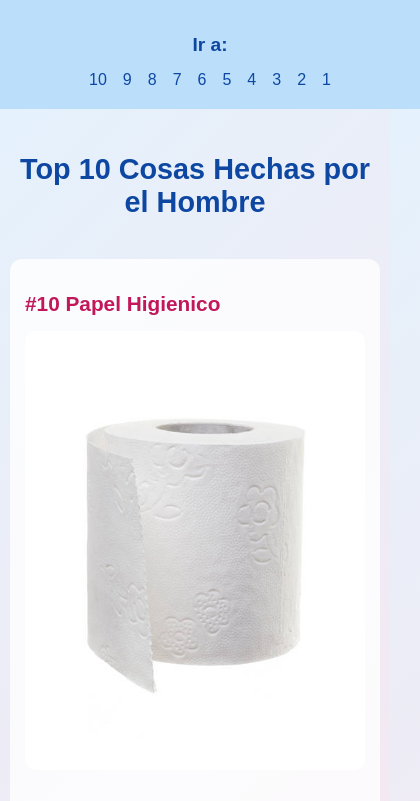
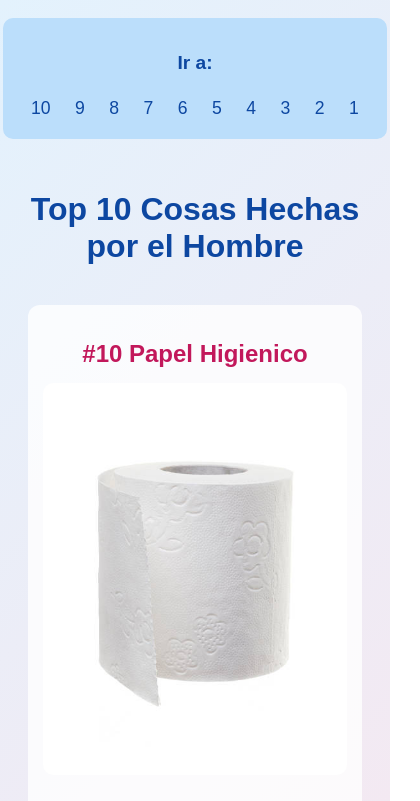
Before and after one commit to JaviCace/Si, a plain HTML site: page index.html in a window 390 px wide. Shown: the top 801 px of the page, 420 px wide, since content can reach past the window. Drawn offline with Linux system fonts and the light colour scheme.

Commit message:
Revert "afasdsdf"
This reverts commit af592f608217639300d8a1a44ceabb6583bfdc47.

```diff
--- a/estilo.css
+++ b/estilo.css
@@ -1,15 +1,14 @@
 body {
   font-family: Arial, sans-serif;
-  margin: 0;
-  padding: 0;
+  display: flex;
+  justify-content: center;
   background: linear-gradient(135deg, #e3f2fd, #fce4ec);
   color: #222;
 }
 
 .content {
   max-width: 900px;
-  margin: auto;
-  padding: 15px;
+  text-align: center;
 }
 
 h1 {
@@ -45,16 +44,14 @@ h1 {
 
 nav#sideNav {
   position: fixed;
-  top: 0;
+  top: 50px;
   left: 0;
-  width: 180px;
-  height: 100%;
+  width: 140px;
   background-color: #bbdefb;
   padding: 15px;
   border-right: 2px solid #90caf9;
   text-align: center;
   border-radius: 0 10px 10px 0;
-  overflow-y: auto;
 }
 
 nav#sideNav h3 {
@@ -111,34 +108,34 @@ nav#bottomNav a:hover {
   background-color: #1e88e5;
 }
 
-/* --- Ajustes para pantallas pequeñas --- */
+/* --- Ajustes para móviles --- */
 @media (max-width: 768px) {
-  nav#sideNav {
-    position: static;   /* deja de estar fijo */
-    width: 100%;
-    height: auto;
-    border: none;
-    border-radius: 0;
-    display: flex;
-    flex-wrap: wrap;
-    justify-content: center;
-    margin-bottom: 15px;
-  }
-
-  nav#sideNav h3 {
-    flex-basis: 100%;
-    margin-bottom: 10px;
-  }
-
-  nav#sideNav a {
-    display: inline-block;
-    margin: 5px 8px;
-    font-size: 1em;
+  body {
+    flex-direction: column;  /* contenido en columna */
+    align-items: center;
+    padding: 10px;
   }
 
   .content {
     max-width: 100%;
     padding: 10px;
+  }
+
+  nav#sideNav {
+    position: static;   /* que ya no quede fijo */
+    width: 100%;
+    border-right: none;
+    border-radius: 10px;
+    margin-bottom: 20px;
+  }
+
+  nav#sideNav a {
+    display: inline-block; /* en línea, como menú superior */
+    margin: 5px 10px;
+  }
+
+  nav#bottomNav {
+    margin: 20px 0;
   }
 
   .top-item {
@@ -147,19 +144,19 @@ nav#bottomNav a:hover {
   }
 
   h1 {
-    font-size: 1.8em;
+    font-size: 2em;
   }
 
   .top-item h2 {
-    font-size: 1.3em;
+    font-size: 1.5em;
   }
 
   .top-item p {
-    font-size: 0.95em;
+    font-size: 1em;
   }
 
   .botones button {
-    width: 100%;
-    margin: 6px 0;
+    width: 100%;  /* botones grandes y adaptados */
+    margin: 8px 0;
   }
 }
```
